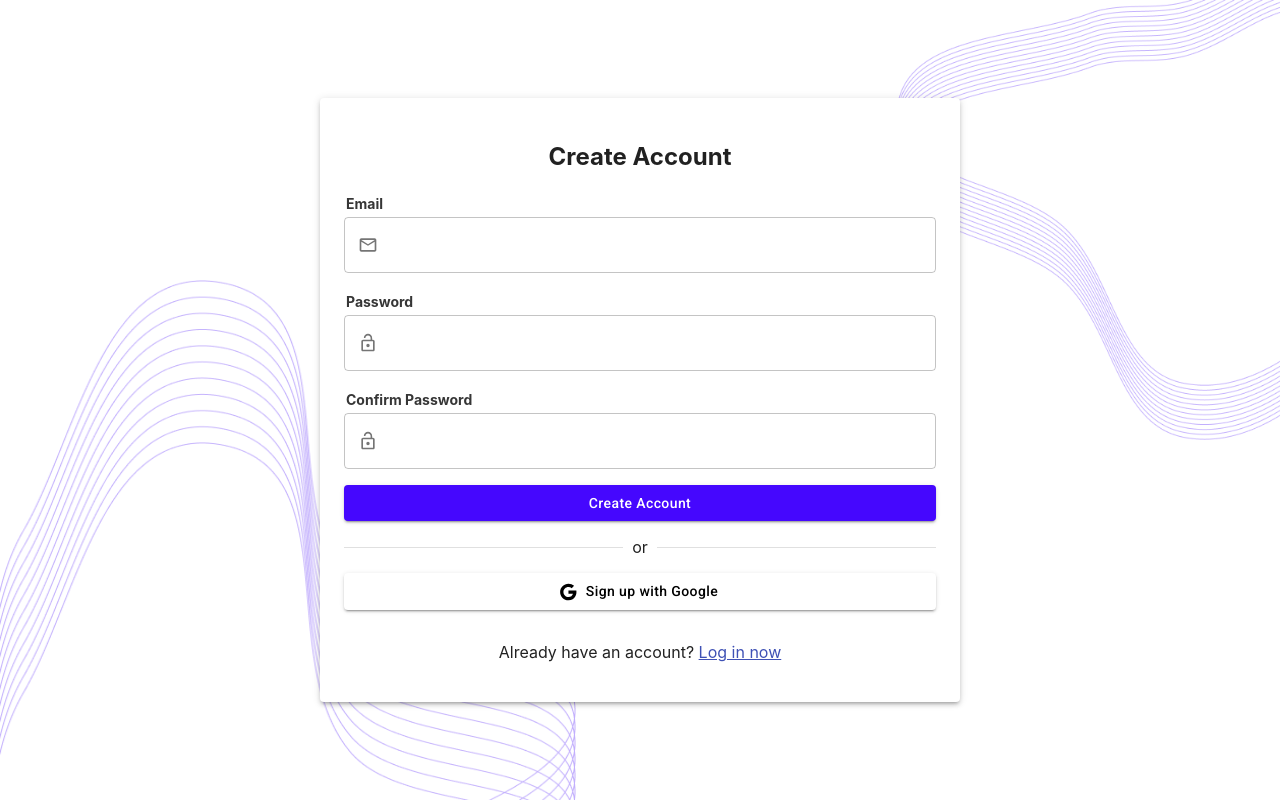
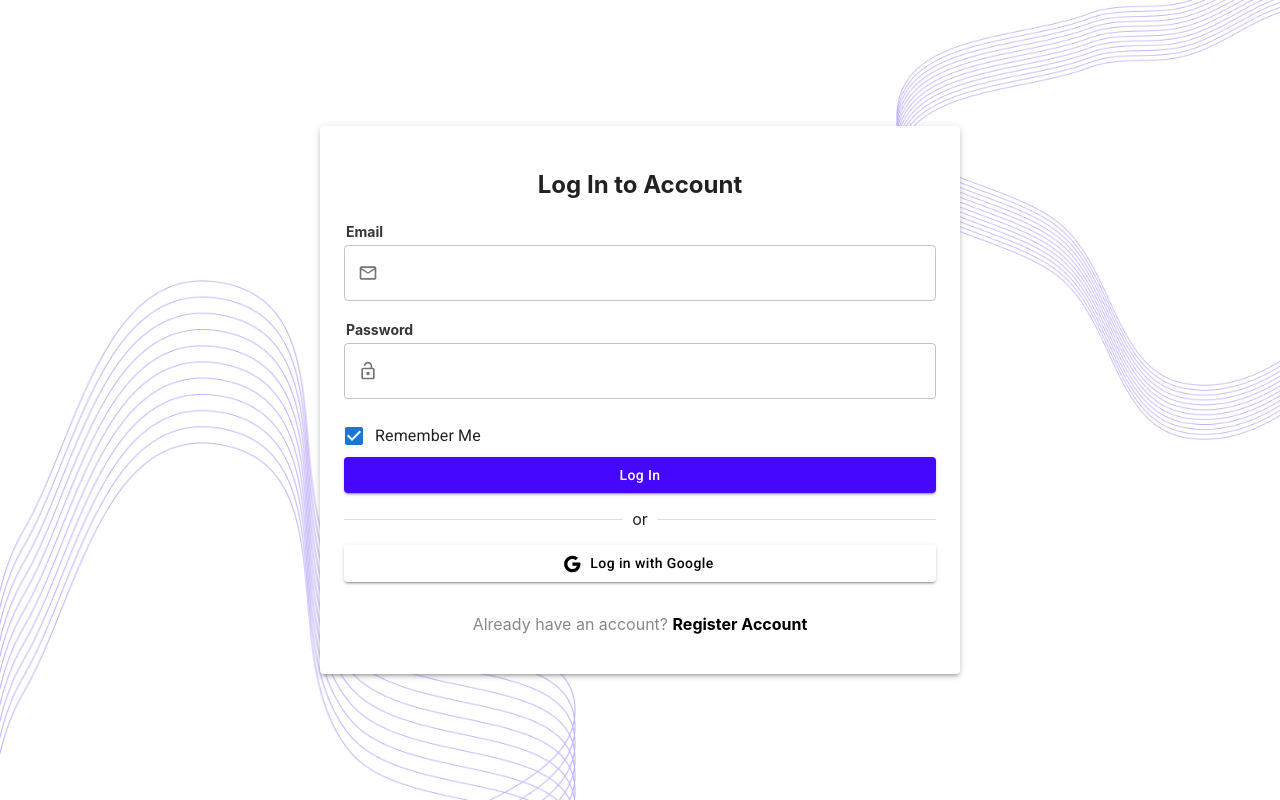
Before and after one commit to roronoazor/census, a React (Create React App) app: page / in a window 1280 px wide. Built offline with nearby package versions, Linux system fonts and the light colour scheme.

Commit message:
feat: added partial registation page UI

```diff
--- a/src/App.js
+++ b/src/App.js
@@ -3,13 +3,15 @@ import './App.css';
 import LandingPage from './views/LandingPage';
 import { Container } from '@mui/system';
 import SignUpPage from './views/Signup';
+import LoginPage from './views/Login';
 
 function App() {
   return (
     <div className="App">
       {/* <LandingPage />
        */}
-       <SignUpPage />
+       {/* <SignUpPage /> */}
+       <LoginPage />
     </div>
   );
 }
--- a/src/views/Login.jsx
+++ b/src/views/Login.jsx
@@ -1,132 +1,200 @@
 import React from 'react';
-import { makeStyles } from '@mui/styles';
-import { Paper, TextField, Button, Grid } from '@mui/material';
-import EmailIcon from '@mui/icons-material/Email';
-import LockIcon from '@mui/icons-material/Lock';
+import { Paper, TextField, Button, Grid, Box } from '@mui/material';
+import { primaryColor, secondaryColor } from '../config/constants';
+import MailOutlineIcon from '@mui/icons-material/MailOutline';
 import LockOpenIcon from '@mui/icons-material/LockOpen';
 import GoogleIcon from '@mui/icons-material/Google';
+import rippleTop from '../assets/rippleTop.png';
+import rippleBottom from '../assets/rippleBottom.png';
+import Divider from '@mui/material/Divider';
 
-const useStyles = makeStyles((theme) => ({
-  paper: {
-    padding: theme.spacing(3),
+import Checkbox from '@mui/material/Checkbox';
+import FormControlLabel from '@mui/material/FormControlLabel';
+
+const styles = {
+    container: {
+      position: 'relative',
+      display:"flex",
+      justifyContent:"center",
+      alignItems:"center",
+      minHeight:"100vh"
+    },
+    backgroundImage1: {
+      position: 'absolute',
+      zIndex: -1,
+      bottom: 0,
+      left: 0,
+      width: '45%',
+      height: '65%',
+    // width: '60%',
+    // height: 'auto',
+    // left: '-94px',
+    // top: '288px'
+    },
+    backgroundImage2: {
+      position: 'absolute',
+      zIndex: -1,
+      top: 0,
+      right: 0,
+      width: '30%',
+      height: '55%'
+    // width: '60%',
+    // height: 'auto',
+    // left: '906px',
+    // top: '-58px',
+    },
+    label: {
+        textAlign: 'left',
+        marginBottom: '4px',
+        fontSize: '0.875rem',
+        fontWeight: 'bold',
+        lineHeight: '1.57',
+        color: '#363636',
+        margin: '2px',
+    },
+    input: {
+        border: '1px solid #E0E0E0',
+        borderRadius: '4px',
+        padding: '10px',
+        marginBottom: '24px',
+        '&:focus': {
+          borderColor: '#4507FE',
+        },
+      },
+  };
+
+function LoginPage() {
+
+  return (
+    <Box
+    sx={styles.container}
+    >
+        <img src={rippleTop} alt="background image 1" style={styles.backgroundImage1} />
+        <img src={rippleBottom} alt="background image 2" style={styles.backgroundImage2} />
+        <Grid container justifyContent="center"  >
+        <Grid item xs={12} sm={8} md={6}>
+            <Paper
+            elevation={3}
+            sx={{
+                paddingY: 3,
                 textAlign: 'center',
-    maxWidth: 350,
                 margin: '0 auto',
-    marginTop: theme.spacing(10),
+                width: 'auto',
+                height: 'auto',
+                paddingX: 20,
+                // apply 100% width on mobile
+                "@media (max-width: 1599.95px)": {
+                    paddingX: 3,
                 },
-  form: {
+            }}
+            >
+            <h2>Log In to Account</h2>
+            <form
+                sx={{
                 display: 'flex',
                 flexDirection: 'column',
                 alignItems: 'center',
-  },
-  field: {
-    marginBottom: theme.spacing(2),
-  },
-  button: {
-    margin: theme.spacing(2, 0),
-  },
-  googleButton: {
-    backgroundColor: theme.palette.common.white,
-    color: theme.palette.common.black,
-    '&:hover': {
-      backgroundColor: theme.palette.common.black,
-      color: theme.palette.common.white,
-    },
-  },
-  image: {
-    position: 'absolute',
-    bottom: 0,
-    zIndex: -1,
-  },
-  leftImage: {
-    left: 0,
-  },
-  rightImage: {
-    right: 0,
-  },
-}));
-
-function SignUpPage() {
-  const classes = useStyles();
-
-  return (
-    <Grid container justifyContent="center">
-      <Grid item xs={12} sm={8} md={6}>
-        <Paper className={classes.paper} elevation={3}>
-          <h2>Create Account</h2>
-          <form className={classes.form}>
+                textAlign: 'center',
+                }}
+            >
+                <Box sx={{ display: 'flex', flexDirection: 'column', alignItems: 'flex-start' }}>
+                    <label htmlFor="email" style={styles.label}>
+                    Email
+                    </label>
                     <TextField
-              className={classes.field}
+                    id="email"
                     variant="outlined"
-              label="Email"
                     InputProps={{
-                startAdornment: (
-                  <EmailIcon color="action" fontSize="small" />
-                ),
+                        startAdornment: <MailOutlineIcon color="action" fontSize="small" />,
                     }}
                     fullWidth
+                    sx={{
+                        marginBottom: 2,
+                        "& .MuiOutlinedInput-root.Mui-focused .MuiOutlinedInput-notchedOutline": {
+                          borderColor: "#4507FE"
+                        }
+                      }}
                     />
+                </Box>
+                <Box sx={{ display: 'flex', flexDirection: 'column', alignItems: 'flex-start' }}>
+                <label htmlFor="password" style={styles.label}>
+                  Password
+                </label>
                 <TextField
-              className={classes.field}
+                  id="password"
                   variant="outlined"
                   type="password"
-              label="Password"
                   InputProps={{
-                startAdornment: (
-                  <LockIcon color="action" fontSize="small" />
-                ),
+                    startAdornment: <LockOpenIcon color="action" fontSize="small" />,
                   }}
                   fullWidth
+                  sx={{
+                    marginBottom: 2,
+                    "& .MuiOutlinedInput-root.Mui-focused .MuiOutlinedInput-notchedOutline": {
+                      borderColor: "#4507FE"
+                    }
+                  }}
                 />
-            <TextField
-              className={classes.field}
-              variant="outlined"
-              type="password"
-              label="Confirm Password"
-              InputProps={{
-                startAdornment: (
-                  <LockOpenIcon color="action" fontSize="small" />
-                ),
-              }}
-              fullWidth
+                </Box>
+                <FormControlLabel
+                style={{ float: "left", marginRight: "10px" }}
+                control={
+                    <Checkbox
+                    // checked={rememberMe}
+                    // onChange={handleCheckboxChange}
+                    checked={true}
+                    name="rememberMe"
+                    color="primary"
+                    />
+                }
+                label="Remember Me"
                 />
                 <Button
-              className={classes.button}
                 variant="contained"
-              color="primary"
                 fullWidth
+                sx={{
+                    marginBottom: 2,
+                    backgroundColor: primaryColor,
+                    textTransform: 'None',
+                    ":hover": {
+                        backgroundColor : secondaryColor
+                    }
+                }}
                 >
-              Create Account
+                Log In
                 </Button>
+                <Divider> or </Divider>
                 <Button
-              className={`${classes.button} ${classes.googleButton}`}
                 variant="contained"
                 startIcon={<GoogleIcon />}
                 fullWidth
+                sx={{
+                    marginBottom: 2,
+                    marginTop: 2,
+                    backgroundColor: 'common.white',
+                    color: 'common.black',
+                    textTransform: 'none',
+                    '&:hover': {
+                    backgroundColor: 'common.black',
+                    color: 'common.white',
+
+                    },
+                }}
                 >
-              Sign up with Google
+                Log in with Google
                 </Button>
-            <p>
+                <p style={{ color: '#888888' }}>
                 Already have an account?{' '}
-              <a href="#" style={{ color: '#3f51b5' }}>
-                Log in now
+                <a href="#" style={{ color: '#000', fontWeight: 'bold' , textDecoration: 'none' }}>
+                    Register Account
                 </a>
                 </p>
             </form>
             </Paper>
         </Grid>
-      <img
-        className={`${classes.image} ${classes.leftImage}`}
-        src="https://via.placeholder.com/150"
-        alt=""
-      />
-      <img
-        className={`${classes.image} ${classes.rightImage}`}
-        src="https://via.placeholder.com/150"
-        alt=""
-      />
         </Grid>
+    </Box>
   );
 }
 
-export default SignUpPage;
+export default LoginPage;
--- a/src/views/Signup.jsx
+++ b/src/views/Signup.jsx
@@ -187,10 +187,10 @@ function SignUpPage() {
                 >
                 Sign up with Google
                 </Button>
-                <p>
+                <p style={{ color: '#888888' }}>
                 Already have an account?{' '}
-                <a href="#" style={{ color: '#3f51b5' }}>
-                    Log in now
+                <a href="#" style={{ color: '#000', fontWeight: 'bold' , textDecoration: 'none' }}>
+                    Log in Now
                 </a>
                 </p>
             </form>
```
Also changed, not shown: src/views/RegistrationPage.jsx (added, +11 -0 lines). Lines whose indentation alone changed are shown as unchanged.
